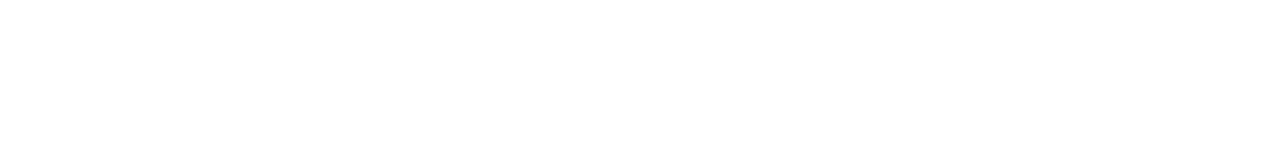
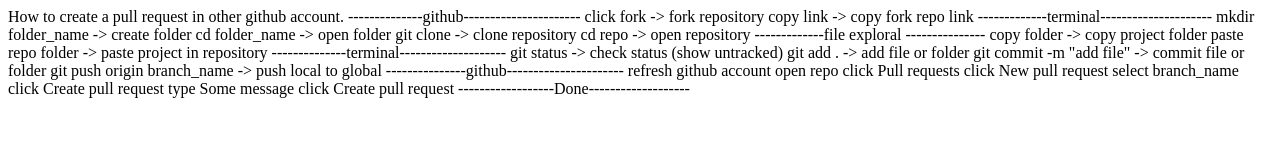
Before and after one commit to akashdeep023/Git_Demo, a plain HTML site: page index.html in a window 1280 px wide. Drawn offline with Linux system fonts and the light colour scheme.

Commit message:
Update index.html

```diff
--- a/index.html
+++ b/index.html
@@ -56,6 +56,34 @@
     <!-- git reset (commit hash) -> commited changes (for many commits ) -->
     <!-- git reset --hard (commit hash) -> commited changes (for many commits remove code ) -->
 
+    <!--   -----------------------------------------------------------------------------------  -->
+    How to create a pull request in other github account.
+    --------------github----------------------
+    click fork 			-> fork repository
+    copy link			-> copy fork repo link
+    -------------terminal---------------------
+    mkdir folder_name		-> create folder
+    cd folder_name			-> open folder
+    git clone <repo-link>		-> clone repository
+    cd repo				-> open repository
+    -------------file exploral ---------------
+    copy folder 			-> copy project folder
+    paste repo folder		-> paste project in repository
+    --------------terminal--------------------
+    git status			-> check status	(show untracked)
+    git add .			-> add file or folder
+    git commit -m "add file"	-> commit file or folder
+    git push origin branch_name	-> push local to global
+    ---------------github----------------------
+    refresh github account
+    open repo
+    click Pull requests
+    click New pull request
+    select branch_name
+    click Create pull request
+    type Some message
+    click Create pull request
+    ------------------Done-------------------
 
 </body>
 </html>
```
